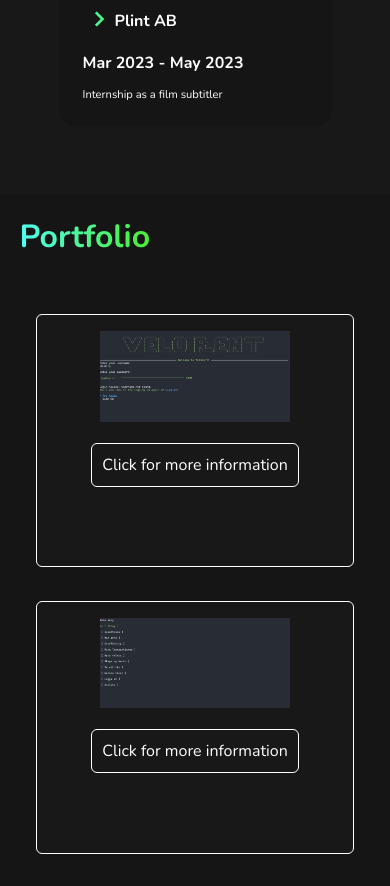
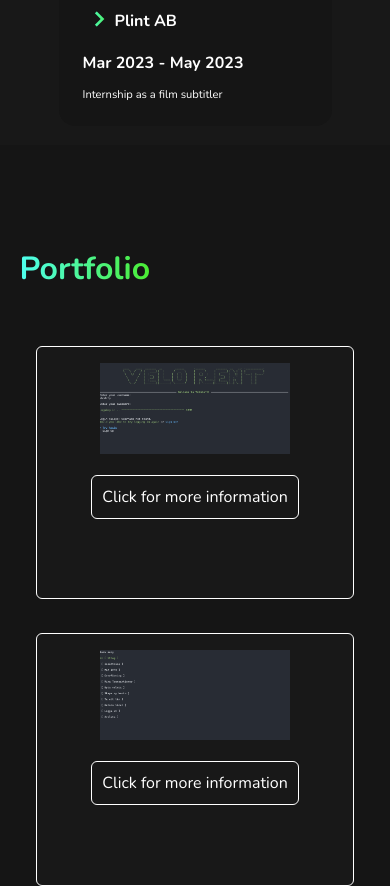
Before and after one commit to timsuv/CvPortalUppgift, a plain HTML site: page index.html in a window 390 px wide. Shown: the part 2704-3590 px from the top of the page. Drawn offline with nearby package versions, Linux system fonts and the light colour scheme.

```diff
--- a/style.css
+++ b/style.css
@@ -777,6 +777,9 @@
   #portfolio h2 {
     font-size: 2em;
   }
+  #portfolio{
+    padding-top: 2em;
+  }
 
   p {
     font-size: 0.7em;
```
